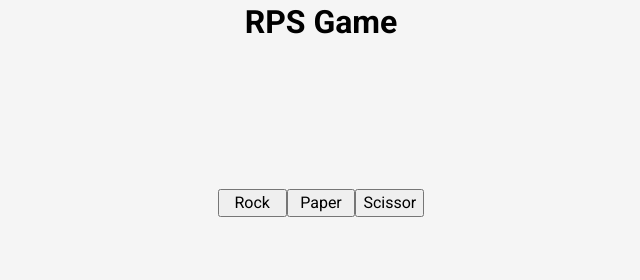
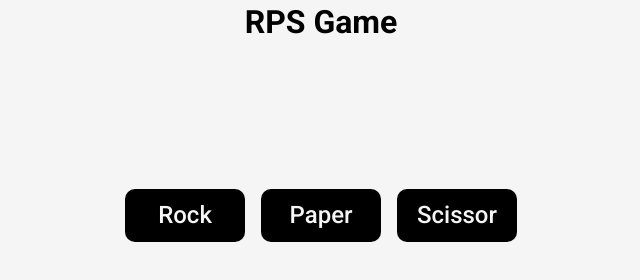
Before and after one commit to chr1swill/rock-paper-scissors, a plain HTML site: page index.html in a window 1280 px wide. Shown: the whole page, without its empty margins (319-959 px from the left). Drawn offline with Linux system fonts and the light colour scheme.

Commit message:
feat - style buttons and their container

```diff
--- a/style.css
+++ b/style.css
@@ -103,4 +103,24 @@ h1 {
     height: auto;
     display: grid;
     grid-template-columns: repeat(3, 1fr);
+    gap: 1rem;
 }
+
+button {
+    background: none;
+    border: none;
+    padding: 0;
+    margin: 0;
+}
+
+.button {
+    max-width: max(100%, 100px);
+    height: auto;
+    color: whitesmoke;
+    background-color: black;
+    border: none;
+    border-radius: 10px;
+    font-size: var(--fs-med);
+    font-weight: var(--fw-500);
+    padding: 10px 20px;
+}
```
